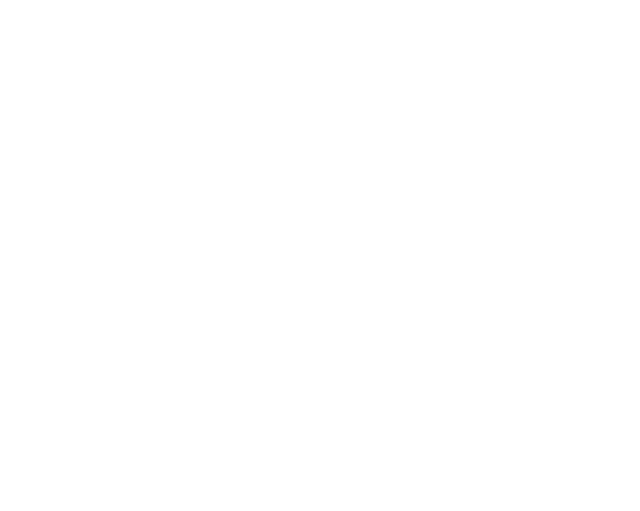
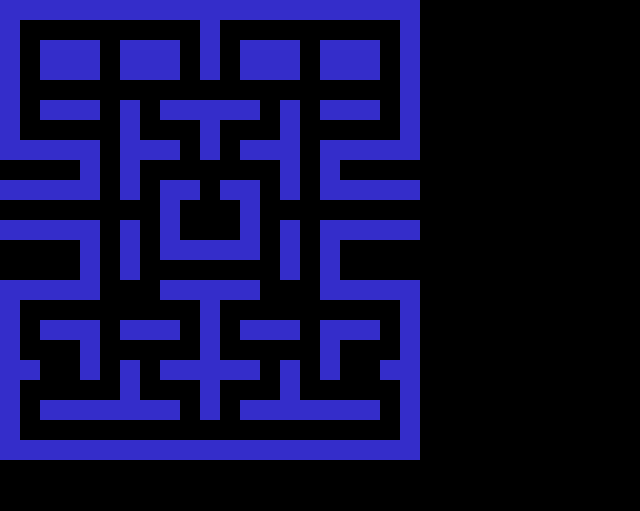
Before and after one commit to Ayanprogrammer11/Pacman, a plain HTML site: page index.html in a window 1280 px wide. Shown: the whole page, without its empty margins (0-640 px from the left). Drawn offline with Linux system fonts and the light colour scheme.

Commit message:
Implemented the logic to create walls, and defined some constants, plus added some styles

```diff
--- a/game.js
+++ b/game.js
@@ -1,3 +1,4 @@
+// Selecting Elements
 const canvas = document.querySelector("#canvas");
 const canvasContext = canvas.getContext("2d");
 const pacmanFrames = document.querySelector("#animations");
@@ -7,28 +8,64 @@ const createRect = function (x, y, width, height, color) {
   canvasContext.fillStyle = color;
   canvasContext.fillRect(x, y, width, height);
 };
+const fps = 30;
+const oneBlockSize = 20;
+const wallColor = '#342DCA';
+const wallSpaceWidth = oneBlockSize / 1.2;
+const wallOffset = (oneBlockSize - wallSpaceWidth) / 2;
+const wallInnerColor = 'black';
 
+// Maze Structure
+// 0 = free pathway | 1 = wall | 2 = food
 const map = [
-  [1, 1, 1, 1, 1, 1, 1, 1, 1, 1, 1, 1, 1, 1, 1, 1, 1, 1, 1, 1, 1],
-  [1, 1, 1, 1, 1, 1, 1, 1, 1, 1, 1, 1, 1, 1, 1, 1, 1, 1, 1, 1, 1],
-  [1, 1, 1, 1, 1, 1, 1, 1, 1, 1, 1, 1, 1, 1, 1, 1, 1, 1, 1, 1, 1],
-  [1, 1, 1, 1, 1, 1, 1, 1, 1, 1, 1, 1, 1, 1, 1, 1, 1, 1, 1, 1, 1],
-  [1, 1, 1, 1, 1, 1, 1, 1, 1, 1, 1, 1, 1, 1, 1, 1, 1, 1, 1, 1, 1],
-  [1, 1, 1, 1, 1, 1, 1, 1, 1, 1, 1, 1, 1, 1, 1, 1, 1, 1, 1, 1, 1],
-  [1, 1, 1, 1, 1, 1, 1, 1, 1, 1, 1, 1, 1, 1, 1, 1, 1, 1, 1, 1, 1],
-  [1, 1, 1, 1, 1, 1, 1, 1, 1, 1, 1, 1, 1, 1, 1, 1, 1, 1, 1, 1, 1],
-  [1, 1, 1, 1, 1, 1, 1, 1, 1, 1, 1, 1, 1, 1, 1, 1, 1, 1, 1, 1, 1],
-  [1, 1, 1, 1, 1, 1, 1, 1, 1, 1, 1, 1, 1, 1, 1, 1, 1, 1, 1, 1, 1],
-  [1, 1, 1, 1, 1, 1, 1, 1, 1, 1, 1, 1, 1, 1, 1, 1, 1, 1, 1, 1, 1],
-  [1, 1, 1, 1, 1, 1, 1, 1, 1, 1, 1, 1, 1, 1, 1, 1, 1, 1, 1, 1, 1],
-  [1, 1, 1, 1, 1, 1, 1, 1, 1, 1, 1, 1, 1, 1, 1, 1, 1, 1, 1, 1, 1],
-  [1, 1, 1, 1, 1, 1, 1, 1, 1, 1, 1, 1, 1, 1, 1, 1, 1, 1, 1, 1, 1],
-  [1, 1, 1, 1, 1, 1, 1, 1, 1, 1, 1, 1, 1, 1, 1, 1, 1, 1, 1, 1, 1],
-  [1, 1, 1, 1, 1, 1, 1, 1, 1, 1, 1, 1, 1, 1, 1, 1, 1, 1, 1, 1, 1],
-  [1, 1, 1, 1, 1, 1, 1, 1, 1, 1, 1, 1, 1, 1, 1, 1, 1, 1, 1, 1, 1],
-  [1, 1, 1, 1, 1, 1, 1, 1, 1, 1, 1, 1, 1, 1, 1, 1, 1, 1, 1, 1, 1],
-  [1, 1, 1, 1, 1, 1, 1, 1, 1, 1, 1, 1, 1, 1, 1, 1, 1, 1, 1, 1, 1],
-  [1, 1, 1, 1, 1, 1, 1, 1, 1, 1, 1, 1, 1, 1, 1, 1, 1, 1, 1, 1, 1],
-  [1, 1, 1, 1, 1, 1, 1, 1, 1, 1, 1, 1, 1, 1, 1, 1, 1, 1, 1, 1, 1],
-  [1, 1, 1, 1, 1, 1, 1, 1, 1, 1, 1, 1, 1, 1, 1, 1, 1, 1, 1, 1, 1],
+    [1, 1, 1, 1, 1, 1, 1, 1, 1, 1, 1, 1, 1, 1, 1, 1, 1, 1, 1, 1, 1],
+    [1, 2, 2, 2, 2, 2, 2, 2, 2, 2, 1, 2, 2, 2, 2, 2, 2, 2, 2, 2, 1],
+    [1, 2, 1, 1, 1, 2, 1, 1, 1, 2, 1, 2, 1, 1, 1, 2, 1, 1, 1, 2, 1],
+    [1, 2, 1, 1, 1, 2, 1, 1, 1, 2, 1, 2, 1, 1, 1, 2, 1, 1, 1, 2, 1],
+    [1, 2, 2, 2, 2, 2, 2, 2, 2, 2, 2, 2, 2, 2, 2, 2, 2, 2, 2, 2, 1],
+    [1, 2, 1, 1, 1, 2, 1, 2, 1, 1, 1, 1, 1, 2, 1, 2, 1, 1, 1, 2, 1],
+    [1, 2, 2, 2, 2, 2, 1, 2, 2, 2, 1, 2, 2, 2, 1, 2, 2, 2, 2, 2, 1],
+    [1, 1, 1, 1, 1, 2, 1, 1, 1, 2, 1, 2, 1, 1, 1, 2, 1, 1, 1, 1, 1],
+    [0, 0, 0, 0, 1, 2, 1, 2, 2, 2, 2, 2, 2, 2, 1, 2, 1, 0, 0, 0, 0],
+    [1, 1, 1, 1, 1, 2, 1, 2, 1, 1, 2, 1, 1, 2, 1, 2, 1, 1, 1, 1, 1],
+    [2, 2, 2, 2, 2, 2, 2, 2, 1, 2, 2, 2, 1, 2, 2, 2, 2, 2, 2, 2, 2],
+    [1, 1, 1, 1, 1, 2, 1, 2, 1, 2, 2, 2, 1, 2, 1, 2, 1, 1, 1, 1, 1],
+    [0, 0, 0, 0, 1, 2, 1, 2, 1, 1, 1, 1, 1, 2, 1, 2, 1, 0, 0, 0, 0],
+    [0, 0, 0, 0, 1, 2, 1, 2, 2, 2, 2, 2, 2, 2, 1, 2, 1, 0, 0, 0, 0],
+    [1, 1, 1, 1, 1, 2, 2, 2, 1, 1, 1, 1, 1, 2, 2, 2, 1, 1, 1, 1, 1],
+    [1, 2, 2, 2, 2, 2, 2, 2, 2, 2, 1, 2, 2, 2, 2, 2, 2, 2, 2, 2, 1],
+    [1, 2, 1, 1, 1, 2, 1, 1, 1, 2, 1, 2, 1, 1, 1, 2, 1, 1, 1, 2, 1],
+    [1, 2, 2, 2, 1, 2, 2, 2, 2, 2, 1, 2, 2, 2, 2, 2, 1, 2, 2, 2, 1],
+    [1, 1, 2, 2, 1, 2, 1, 2, 1, 1, 1, 1, 1, 2, 1, 2, 1, 2, 2, 1, 1],
+    [1, 2, 2, 2, 2, 2, 1, 2, 2, 2, 1, 2, 2, 2, 1, 2, 2, 2, 2, 2, 1],
+    [1, 2, 1, 1, 1, 1, 1, 1, 1, 2, 1, 2, 1, 1, 1, 1, 1, 1, 1, 2, 1],
+    [1, 2, 2, 2, 2, 2, 2, 2, 2, 2, 2, 2, 2, 2, 2, 2, 2, 2, 2, 2, 1],
+    [1, 1, 1, 1, 1, 1, 1, 1, 1, 1, 1, 1, 1, 1, 1, 1, 1, 1, 1, 1, 1],
 ];
+
+const gameLoop = function() {
+  update();
+  draw();
+}
+
+const update = function() {
+  // todo
+}
+
+const draw = function() {
+  // Draw the rectangle of canvas sized, to make it a parent of Maze
+  createRect(0, 0, canvas.width, canvas.height, 'black');
+  // Draw the walls
+  drawWalls();
+}
+
+
+const gameInterval = setInterval(gameLoop, 1000 / fps);
+
+const drawWalls = function() {
+  for(let i = 0; i < map.length; i++) {
+    for(let j = 0; j < map[0].length; j++) {
+      if(map[i][j] === 1) createRect(j * oneBlockSize, i * oneBlockSize, oneBlockSize, oneBlockSize, '#342DCA');
+    }
+  }
+}
--- a/index.html
+++ b/index.html
@@ -7,7 +7,7 @@
     <title>Pacman</title>
 </head>
 
-<body>
+<body style="margin: 0; background-color: black;">
     <canvas id="canvas" width="500" height="500"></canvas>
     <div style="display: none;">
         <img src="./animations.gif" id="animations">
```
Also changed, not shown: 1 other file.
